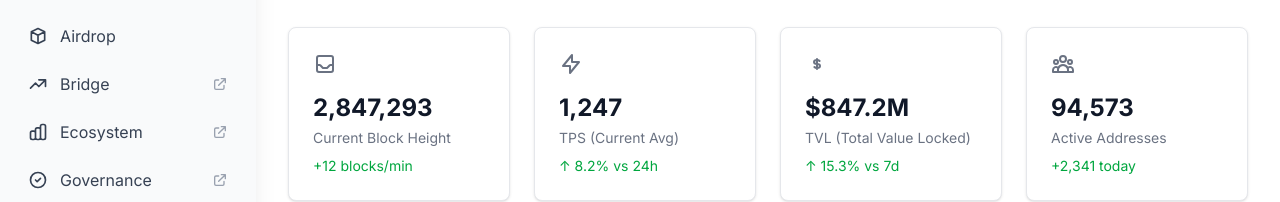
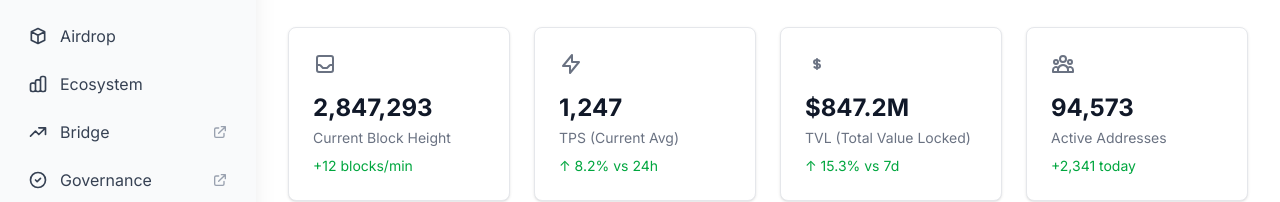
Before and after one commit to hpp-io/hpp-portal, a Next.js app: page / in a window 1280 px wide. Shown: the part 177-379 px from the top of the page. Built offline with nearby package versions, Linux system fonts and the light colour scheme.

Commit message:
Change ecosystem link from external to internal routing

```diff
--- a/src/app/page.tsx
+++ b/src/app/page.tsx
@@ -48,19 +48,7 @@ export default function Home() {
       ),
     },
     {
-      label: 'Bridge',
-      href: '#',
-      external: true,
-      icon: (
-        <svg fill="none" stroke="currentColor" viewBox="0 0 24 24">
-          <path strokeLinecap="round" strokeLinejoin="round" strokeWidth={2} d="M13 7h8m0 0v8m0-8l-8 8-4-4-6 6" />
-        </svg>
-      ),
-    },
-    {
       label: 'Ecosystem',
-      href: '#',
-      external: true,
       icon: (
         <svg fill="none" stroke="currentColor" viewBox="0 0 24 24">
           <path
@@ -69,6 +57,16 @@ export default function Home() {
             strokeWidth={2}
             d="M9 19v-6a2 2 0 00-2-2H5a2 2 0 00-2 2v6a2 2 0 002 2h2a2 2 0 002-2zm0 0V9a2 2 0 012-2h2a2 2 0 012 2v10m-6 0a2 2 0 002 2h2a2 2 0 002-2m0 0V5a2 2 0 012-2h2a2 2 0 012 2v14a2 2 0 01-2 2h-2a2 2 0 01-2-2z"
           />
+        </svg>
+      ),
+    },
+    {
+      label: 'Bridge',
+      href: '#',
+      external: true,
+      icon: (
+        <svg fill="none" stroke="currentColor" viewBox="0 0 24 24">
+          <path strokeLinecap="round" strokeLinejoin="round" strokeWidth={2} d="M13 7h8m0 0v8m0-8l-8 8-4-4-6 6" />
         </svg>
       ),
     },
```
